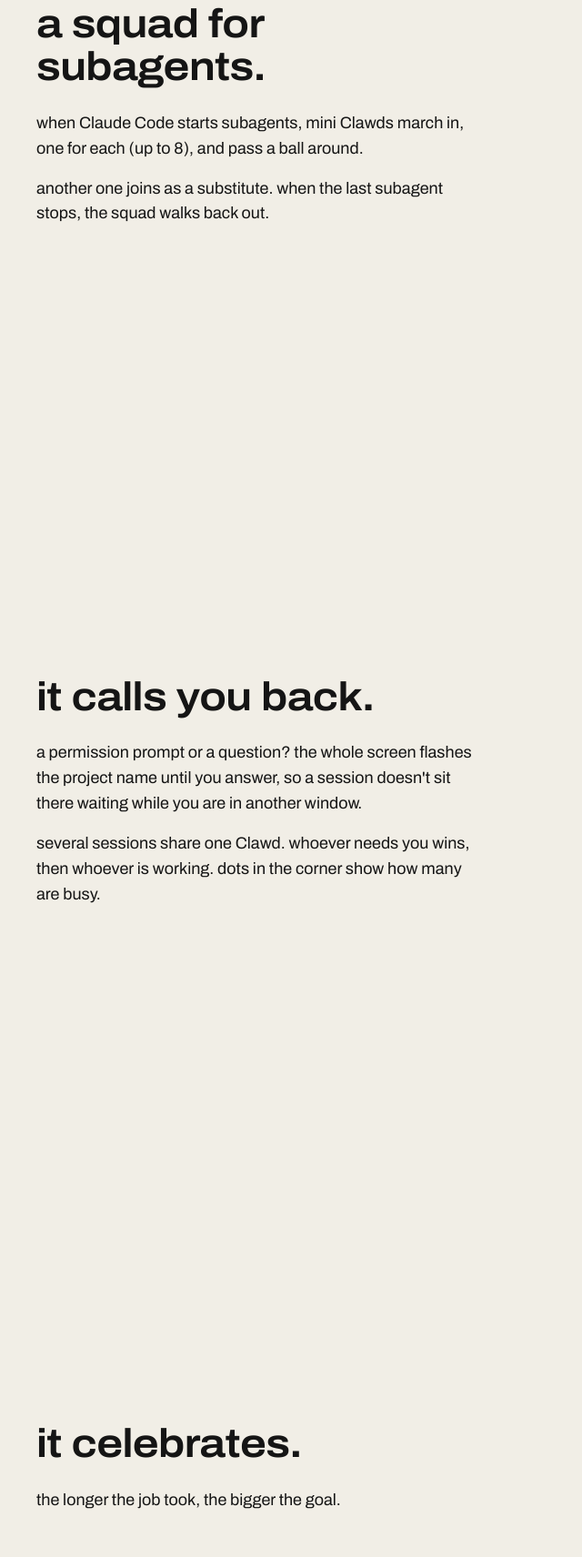
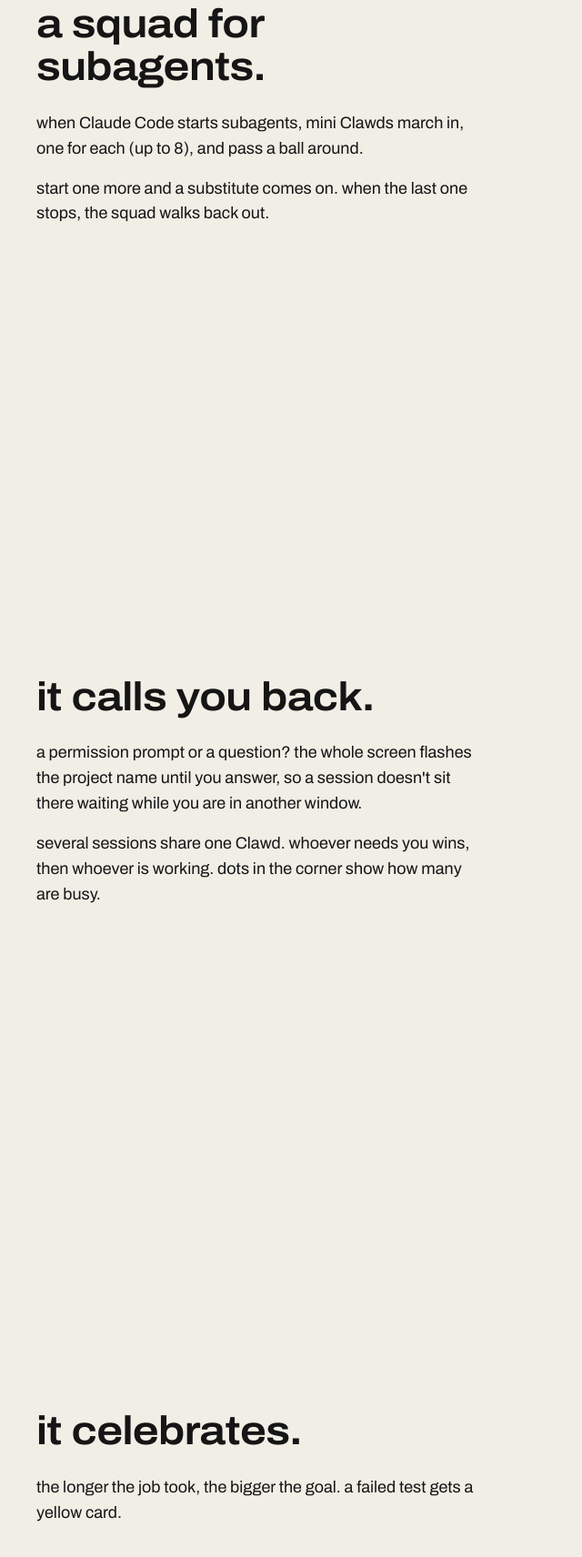
Before and after one commit to deepakpopli/tinyclawd, a plain HTML site: page site/index.html in a window 1280 px wide. Shown: the part 2620-4332 px from the top of the page at 91% size, without its empty margins (0-640 px from the left). Drawn offline with Linux system fonts and the light colour scheme; no server answers.

Commit message:
site:say what the yellow card means

```diff
--- a/site/index.html
+++ b/site/index.html
@@ -119,7 +119,7 @@
         <div class="copy">
           <h2>a squad for subagents.</h2>
           <p>when Claude Code starts subagents, mini Clawds march in, one for each (up to 8), and pass a ball around.</p>
-          <p>another one joins as a substitute. when the last subagent stops, the squad walks back out.</p>
+          <p>start one more and a substitute comes on. when the last one stops, the squad walks back out.</p>
         </div>
       </div>
     </section>
@@ -140,7 +140,7 @@
       <div class="wrap">
         <div class="copy">
           <h2>it celebrates.</h2>
-          <p>the longer the job took, the bigger the goal.</p>
+          <p>the longer the job took, the bigger the goal. a failed test gets a yellow card.</p>
         </div>
       </div>
     </section>
```
